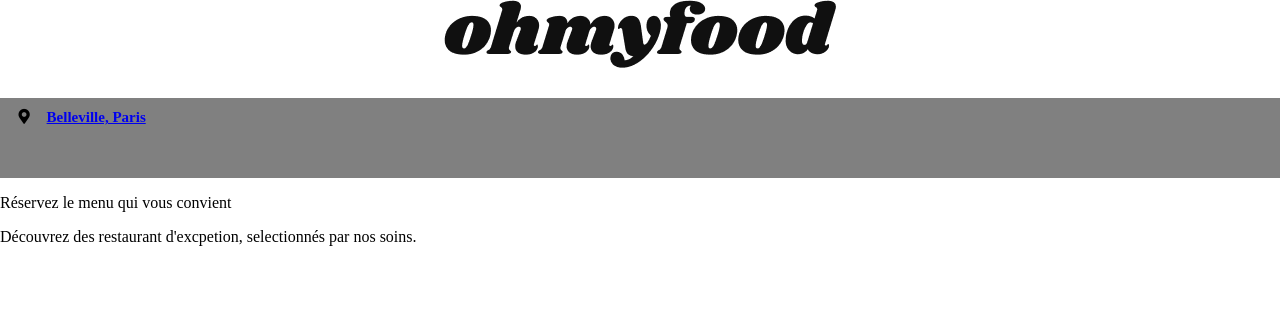
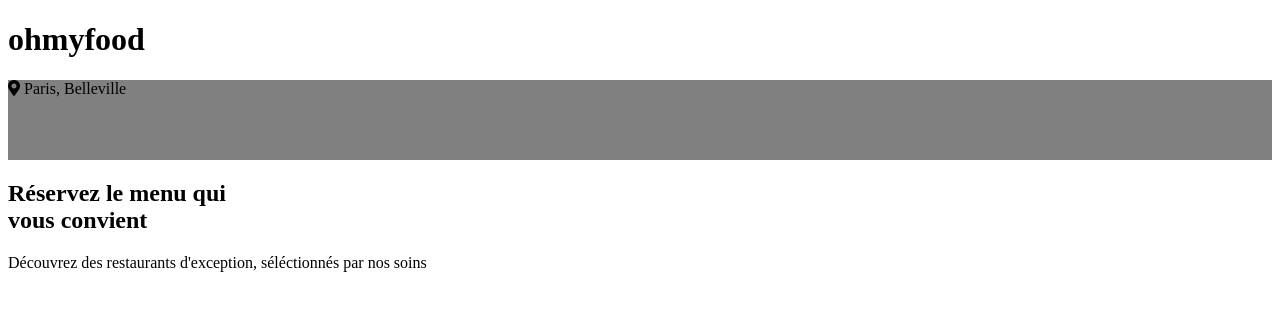
Before and after one commit to lalloretpilou/Ohmyfood-, a plain HTML site: page index.html in a window 1280 px wide. Drawn offline with Linux system fonts and the light colour scheme; files that its build step writes are made by us from their sources.

Commit message:
-> Mise en place de sass -> Ajout du header, et de la bannière en dessous.

```diff
--- a/index.html
+++ b/index.html
@@ -3,27 +3,24 @@
 
 <head>
     <meta charset="UTF-8">
-    <link rel="stylesheet" href="css/normalize.css" />
-    <link rel="stylesheet" href="css/style.css" />
+    <meta name="viewport" content="width=device-width, initial-scale=1.0">
     <link rel="stylesheet" href="https://use.fontawesome.com/releases/v5.14.0/css/all.css">
-    <meta name="viewport" content="width=device-width, initial-scale=1.0">
+    <link rel="stylesheet" href="style.css">
     <title>Ohmyfood !</title>
 </head>
 
 <body>
     <header class="header">
-        <div class="headerImgDivision">
-            <img class="headerImg" src="assets/images/logo/ohmyfood.png" alt="Ohmyfood" />
-        </div>
+        <h1 class="header__logo">ohmyfood</h1>
     </header>
     <div class="locationBanner">
-        <div class="locationLabelItems">
-            <a class="locationLabel" href="#">Belleville, Paris</a>
-        </div>
+        <i class="fas fa-map-marker-alt local__icon"></i>
+        <span class="locationBanner__text">Paris, Belleville</span>
     </div>
-    <divc class="bookDivision">
-        <p>Réservez le menu qui vous convient</p>
-        <p>Découvrez des restaurant d'excpetion, selectionnés par nos soins.</p>
-
-    </divc>
+    <div class="FirstBanner">
+        <h2 class="FirstBanner__title">Réservez le menu qui<br>vous convient</h2>
+        <p class="FirstBanner__subtitle">
+            Découvrez des restaurants d'exception, séléctionnés par nos soins
+        </p>
+    </div>
 </body>
```
